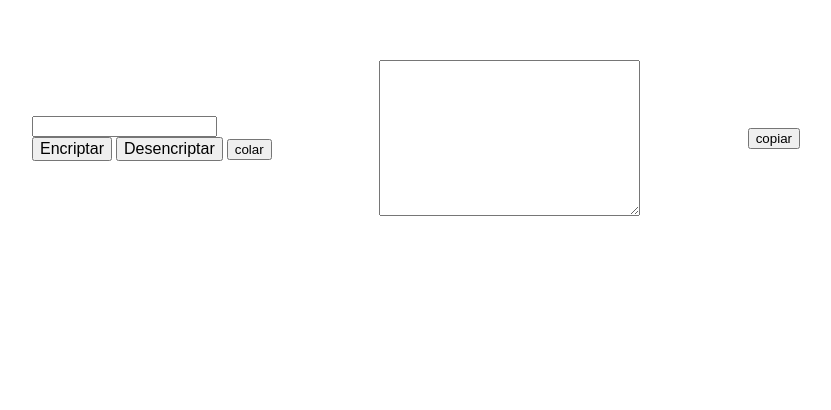
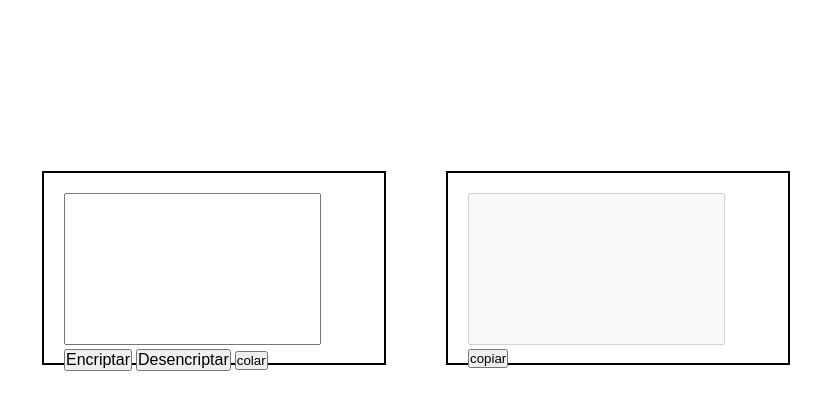
Before and after one commit to jeffersonwhitney/Encriptador-de-Texto---Alura, a plain HTML site: page index.html in a window 1280 px wide. Shown: the part 132-542 px from the top of the page, without its empty margins (224-1055 px from the left). Drawn offline with Linux system fonts and the light colour scheme.

Commit message:
modificando parametros de input

```diff
--- a/index.html
+++ b/index.html
@@ -7,14 +7,16 @@
     <link rel="stylesheet" href="style.css">
 </head>
 <body class="apresentacao">
-    <section class="apresentacao__caixadeinput">
-        <input type="text" id="textoEncriptado">
+    <section class="apresentacao__caixa">
+        <textarea name="texto_input" id="textoEncriptado" cols="30" rows="10";></textarea>
         <button class="apresentacao__caixadeinput__botoes" type="button" id="botaoEncriptador">Encriptar</button>
         <button class="apresentacao__caixadeinput__botoes" type="button" id="botaoDesencriptador">Desencriptar</button>
         <button type="button" id="colar">colar</button>
     </section>
-        <textarea name="resultado" id="textoDesencriptado" cols="30" rows="10"></textarea>
+    <section class="apresentacao__caixa">
+        <textarea disabled name="resultado" id="textoDesencriptado" cols="30" rows="10"></textarea>
         <button type="button" id="copiar">copiar</button>
+    </section>
 
 </body>
 </html>
--- a/style.css
+++ b/style.css
@@ -1,22 +1,34 @@
+*{
+    margin: 0;
+    padding: 0;
+}
+
 body
 {
-
+    height: 100vh;
     box-sizing: border-box;
     background-color: white;
     color: darkblue;
+
 }
 .apresentacao
-{   margin-top: 15%;
+{
     margin-left: 20%;
     margin-right: 20%;
     display: flex;
     align-items: center;
     justify-content: space-between;
+
 }
 
-.apresentacao__caixadeinput
+.apresentacao__caixa
 {
-    width: 240px;
+    width: 300px;
+    height: 150px;
+    border: 2px solid #000; /* estilo, largura e cor da borda */
+    padding: 20px; /* espaço entre o texto e a borda */
+    margin: 10px;
+
 }
 
 .apresentacao__caixadeinput__botoes
@@ -24,3 +36,13 @@ body
     font-size: 16px;
     font-weight: 400;
 }
+
+#textoEncriptado
+{
+    resize: none;
+}
+
+#textoDesencriptado
+{
+    resize: none;
+}
```
